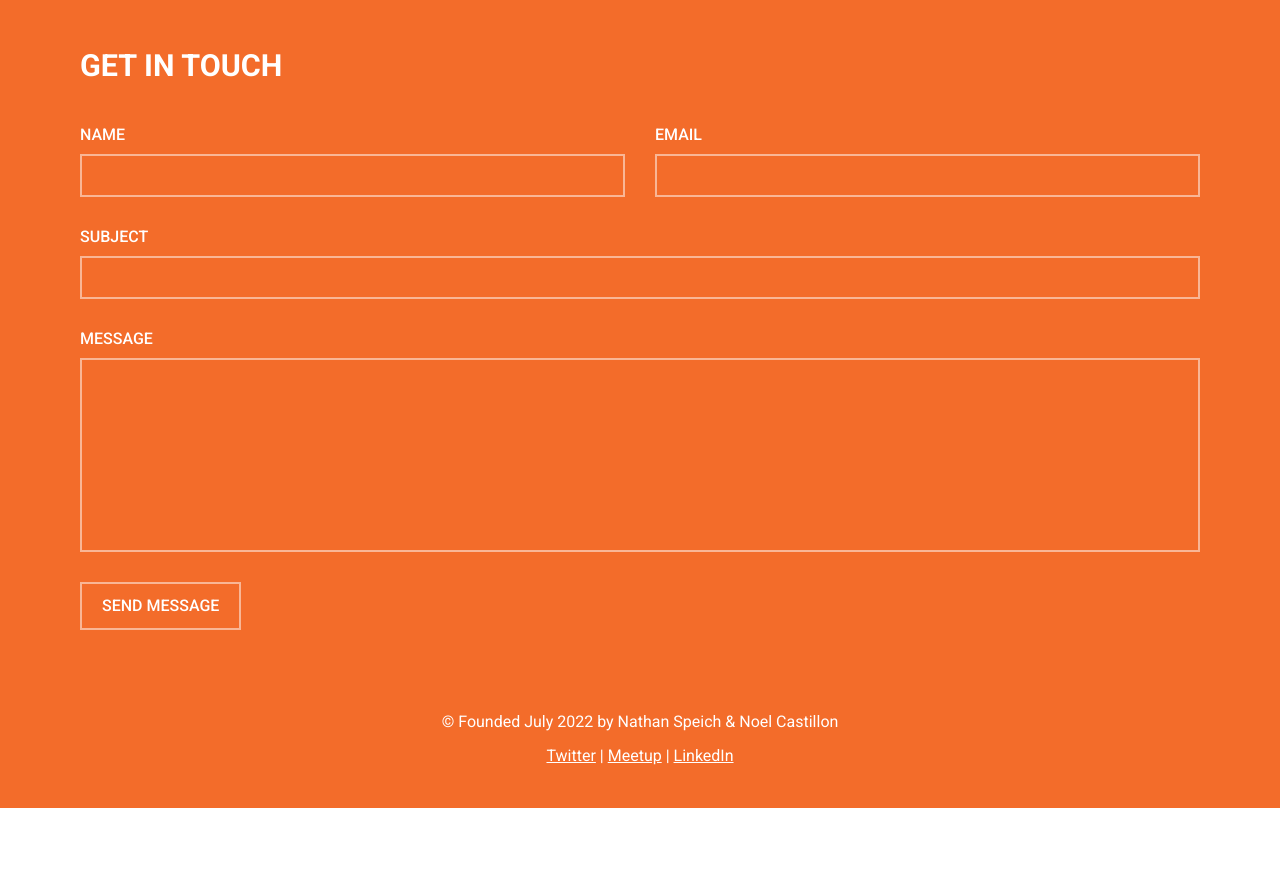
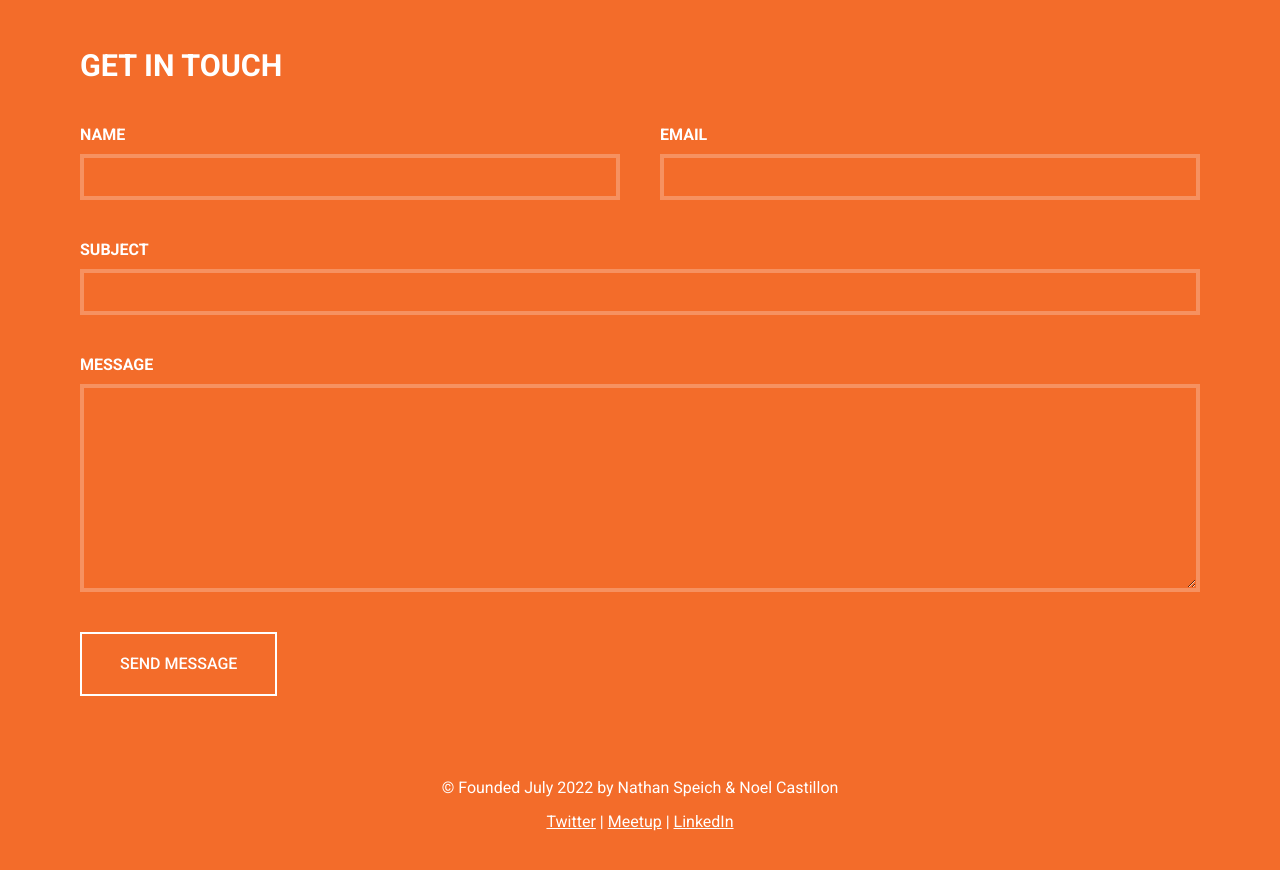
Before and after one commit to cbus-code-and-coffee/main-website, a plain HTML site: page index.html in a window 1280 px wide. Shown: the part 2500-3370 px from the top of the page. Before the commit the page ends 3308 px from the top, so only its background shows below. Drawn offline with Linux system fonts and the light colour scheme.

Commit message:
debug and recode contact form

```diff
--- a/css/style.css
+++ b/css/style.css
@@ -104,6 +104,7 @@ em {
   text-decoration: none;
   text-align: center;
   line-height: 1.5;
+  cursor: pointer;
 }
 
 .btn.btn--white {
@@ -345,64 +346,56 @@ a:active {
 .contactForm {
   display: flex;
   flex-direction: column;
-  gap: 3rem;
+  gap: 4rem;
 }
 
-.contactForm input {
-  padding: 1rem 2rem;
-}
-
-.contactForm input,
-.contactForm textarea {
-  border: 2px solid rgba(255, 255, 255, 0.5);
-  background: transparent;
-  outline: none;
+.contactForm label {
+  display: block;
+  text-transform: uppercase;
   color: #fff;
-  font-size: 1.6rem;
-  font-family: "Roboto", sans-serif;
-}
-
-.contactForm textarea {
-  resize: none;
-}
-
-.contactForm input:focus,
-.contactForm textarea:focus {
-  border-color: #fff;
+  font-weight: 600;
 }
 
 .contactForm fieldset {
   border: none;
+  width: 100%;
 }
 
-.contactForm label {
-  color: #fff;
-  font-weight: 500;
-  text-transform: uppercase;
+.formInfoBox {
+  display: flex;
+  gap: 4rem;
 }
 
-.contactForm .userInfo {
-  display: flex;
-  justify-content: space-between;
-  gap: 3rem;
-}
-
-.name,
-.email,
-.subject,
-.msgBody {
+.formInfo {
   display: flex;
   flex-direction: column;
   gap: 1rem;
 }
 
-.name,
-.email {
-  width: 50%;
+.formInfo input,
+.formInfo textarea {
+  width: 100%;
+  font-size: inherit;
+  color: #fff;
+  border: 0.4rem solid rgba(255, 255, 255, 0.25);
+  outline: 0;
+  background-color: transparent;
+  padding: 1rem 2rem;
+}
+
+.formInfo input:focus,
+.formInfo textarea:focus {
+  border-color: #fff;
+  box-shadow: 0 0 0 1px #ffffff;
 }
 
 .contactForm .btn {
-  cursor: pointer;
+  align-self: flex-start;
+  border: none;
+  box-shadow: inset 0 0 0 2px #fff;
+  font-family: "Roboto", sans-serif;
+  font-size: inherit;
+  color: #fff;
 }
 
 /*Main Footer*/
@@ -447,18 +440,13 @@ a:active {
 }
 
 @media (max-width: 740px) {
-  .contactForm .userInfo {
-    justify-content: flex-start;
-    flex-direction: column;
-  }
-  .contactForm .userInfo .name,
-  .contactForm .userInfo .email {
-    width: 100%;
-  }
   .cardHeading {
     text-align: center;
   }
   .cardContent {
+    flex-direction: column;
+  }
+  .formInfoBox {
     flex-direction: column;
   }
 }
@@ -470,6 +458,6 @@ a:active {
     display: flex;
   }
   .contactForm .btn {
-    width: 100%;
+    align-self: normal;
   }
 }
--- a/index.html
+++ b/index.html
@@ -254,37 +254,30 @@
           <header class="sectionHeader">
             <h2 class="sectionHeading">Get In Touch</h2>
           </header>
-          <form action="" class="contactForm">
-            <fieldset class="userInfo">
-              <fieldset class="name">
+          <form class="contactForm" action="">
+            <fieldset class="formInfoBox">
+              <fieldset class="formInfo">
                 <label for="name">Name</label>
-                <input type="text" name="name" id="name" />
+                <input type="text" name="name" />
               </fieldset>
-
-              <fieldset class="email">
+              <fieldset class="formInfo">
                 <label for="email">Email</label>
-                <input type="email" name="email" id="email" />
+                <input type="email" name="email" />
               </fieldset>
             </fieldset>
-
-            <fieldset class="subject">
-              <label for="subject">Subject</label>
-              <input type="text" name="subject" id="subject" />
+            <fieldset class="formInfoBox">
+              <fieldset class="formInfo">
+                <label for="subject">Subject</label>
+                <input type="text" name="subject" />
+              </fieldset>
             </fieldset>
-
-            <fieldset class="msgBody">
-              <label for="msgBody">Message</label>
-              <textarea
-                name="msgBody"
-                id="msgBody"
-                cols="30"
-                rows="10"
-              ></textarea>
+            <fieldset class="formInfoBox">
+              <fieldset class="formInfo">
+                <label for="msg">Message</label>
+                <textarea name="msg" id="msg" cols="30" rows="10"></textarea>
+              </fieldset>
             </fieldset>
-
-            <fieldset class="actions textLeft">
-              <input class="btn" type="submit" value="Send Message" />
-            </fieldset>
+            <button class="btn">Send Message</button>
           </form>
         </div>
       </section>
```
